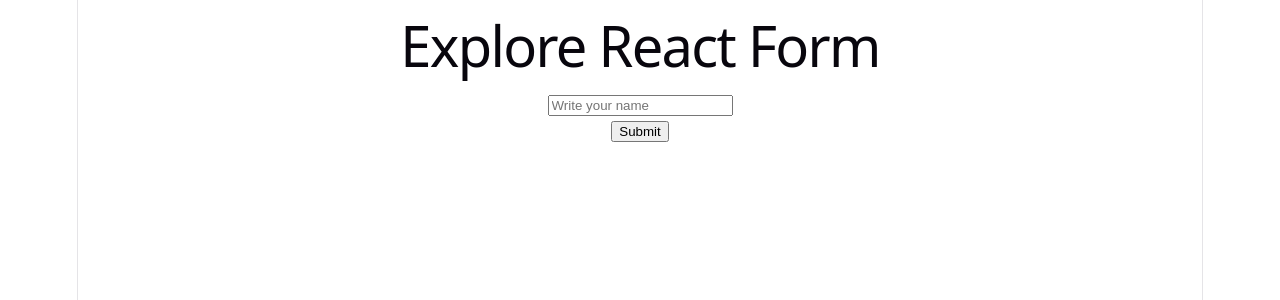
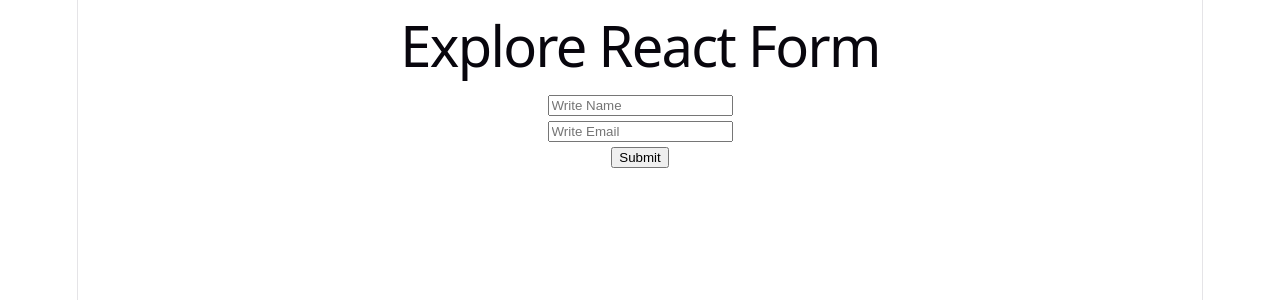
Before and after one commit to abdussattarsakil/react-form-explore, a React (Vite) app: page / in a window 1280 px wide. Shown: the top 300 px of the page. Built offline with nearby package versions, Linux system fonts and the light colour scheme.

Commit message:
learn form action and get()

```diff
--- a/src/App.jsx
+++ b/src/App.jsx
@@ -1,4 +1,5 @@
 import './App.css'
+import FormAction from './components/FormAction/FormAction'
 import SimpleForm from './components/SimpleForm/SimpleForm'
 
 function App() {
@@ -6,7 +7,8 @@
   return (
     <>
        <h1>Explore React Form</h1>
-       <SimpleForm></SimpleForm>
+       {/* <SimpleForm></SimpleForm> */}
+       <FormAction></FormAction>
     </>
   )
 }
--- /dev/null
+++ b/src/components/FormAction/FormAction.jsx
@@ -0,0 +1,21 @@
+
+const FormAction = () => {
+
+    const handleFormAction = (formData) => {
+        console.log(formData.get('name'));
+    }
+
+    return (
+        <div>
+            <form action={handleFormAction}>
+                <input type="text" name='name' placeholder="Write Name" />
+                <br />
+                <input type="email" name='email' placeholder="Write Email" />
+                <br />
+                <input type="submit" value="Submit" />
+            </form>
+        </div>
+    );
+};
+
+export default FormAction;
```
